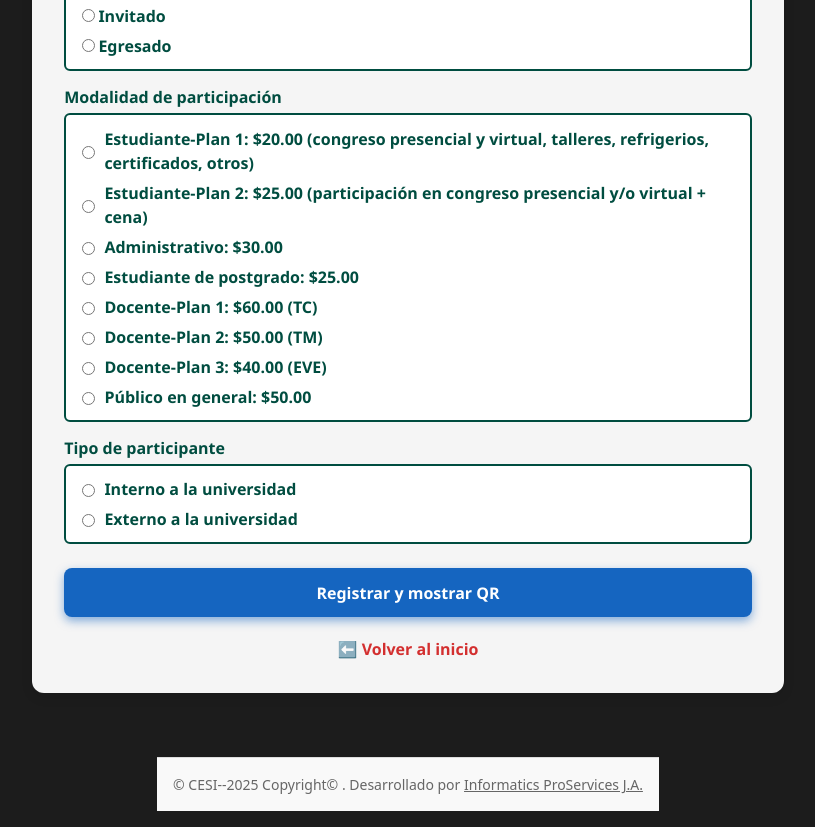
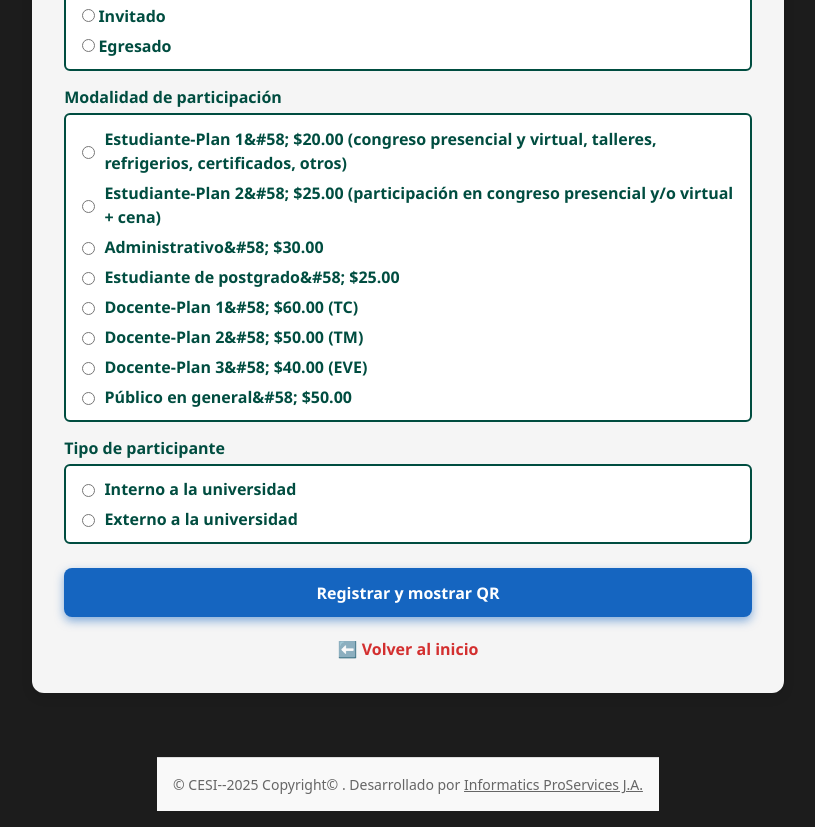
Before and after one commit to Informaticspro/cesi-asistencia, a React (Vite) app: page /registrar in a window 1280 px wide. Shown: the part 1900-2727 px from the top of the page, without its empty margins (232-1047 px from the left). Built offline with nearby package versions, Linux system fonts and the light colour scheme.

Commit message:
ajustes1

```diff
--- a/src/RegistrarParticipante.jsx
+++ b/src/RegistrarParticipante.jsx
@@ -571,14 +571,14 @@ setMostrarErrorCedula(false);
       }}
     >
       {[
-        { value: "Estudiante-Plan 1", text: "Estudiante-Plan 1: $20.00 (congreso presencial y virtual, talleres, refrigerios, certificados, otros)" },
-        { value: "Estudiante-Plan 2", text: "Estudiante-Plan 2: $25.00 (participación en congreso presencial y/o virtual + cena)" },
-        { value: "Administrativo", text: "Administrativo: $30.00" },
-        { value: "Estudiante de posgrado", text: "Estudiante de postgrado: $25.00" },
-        { value: "Docente-Plan 1", text: "Docente-Plan 1: $60.00 (TC)" },
-        { value: "Docente-Plan 2", text: "Docente-Plan 2: $50.00 (TM)" },
-        { value: "Docente-Plan 3", text: "Docente-Plan 3: $40.00 (EVE)" },
-        { value: "Público en general", text: "Público en general: $50.00" }
+         { value: "Estudiante-Plan 1", text: "Estudiante-Plan 1&#58; $20.00 (congreso presencial y virtual, talleres, refrigerios, certificados, otros)" },
+  { value: "Estudiante-Plan 2", text: "Estudiante-Plan 2&#58; $25.00 (participación en congreso presencial y/o virtual + cena)" },
+  { value: "Administrativo", text: "Administrativo&#58; $30.00" },
+  { value: "Estudiante de posgrado", text: "Estudiante de postgrado&#58; $25.00" },
+  { value: "Docente-Plan 1", text: "Docente-Plan 1&#58; $60.00 (TC)" },
+  { value: "Docente-Plan 2", text: "Docente-Plan 2&#58; $50.00 (TM)" },
+  { value: "Docente-Plan 3", text: "Docente-Plan 3&#58; $40.00 (EVE)" },
+  { value: "Público en general", text: "Público en general&#58; $50.00" }
       ].map((m) => (
         <label key={m.value} style={{ display: "flex", alignItems: "center", gap: "6px", fontWeight: 600, color: "#004d40" }}>
           <input
```
